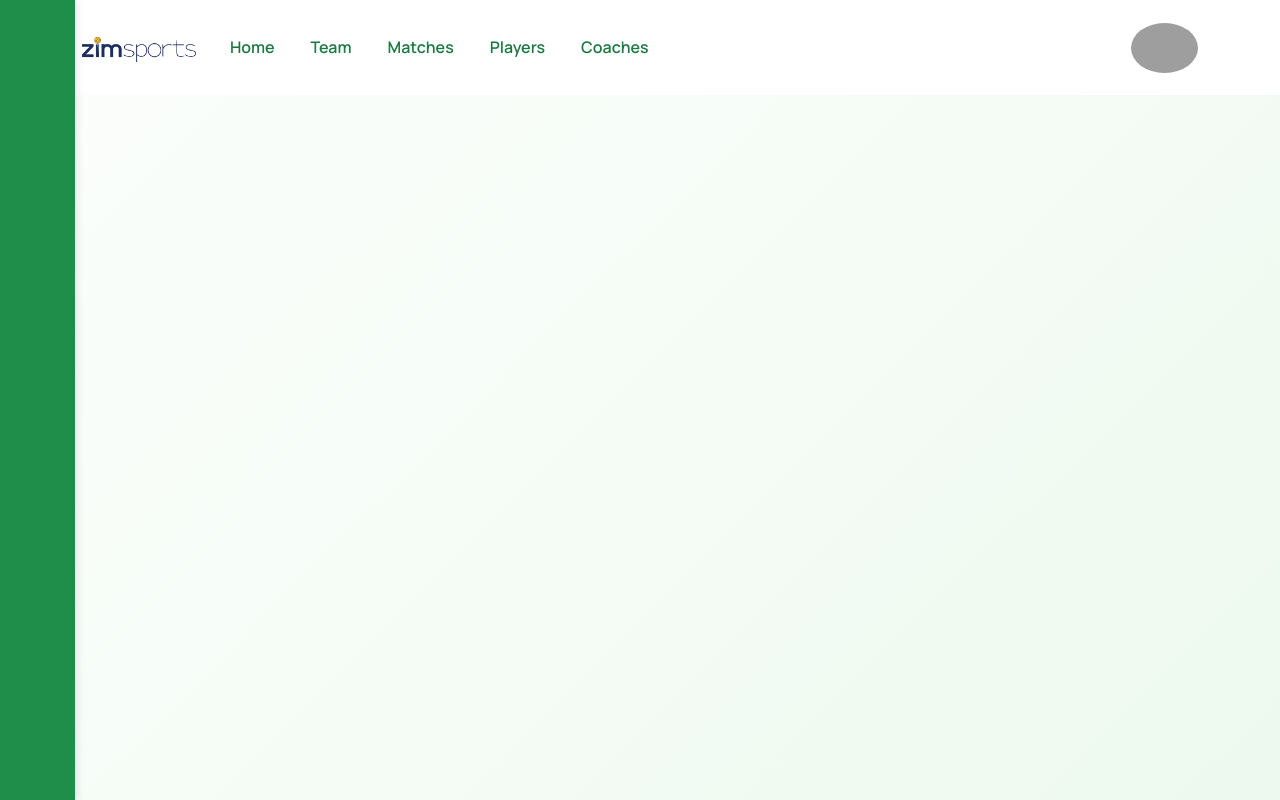
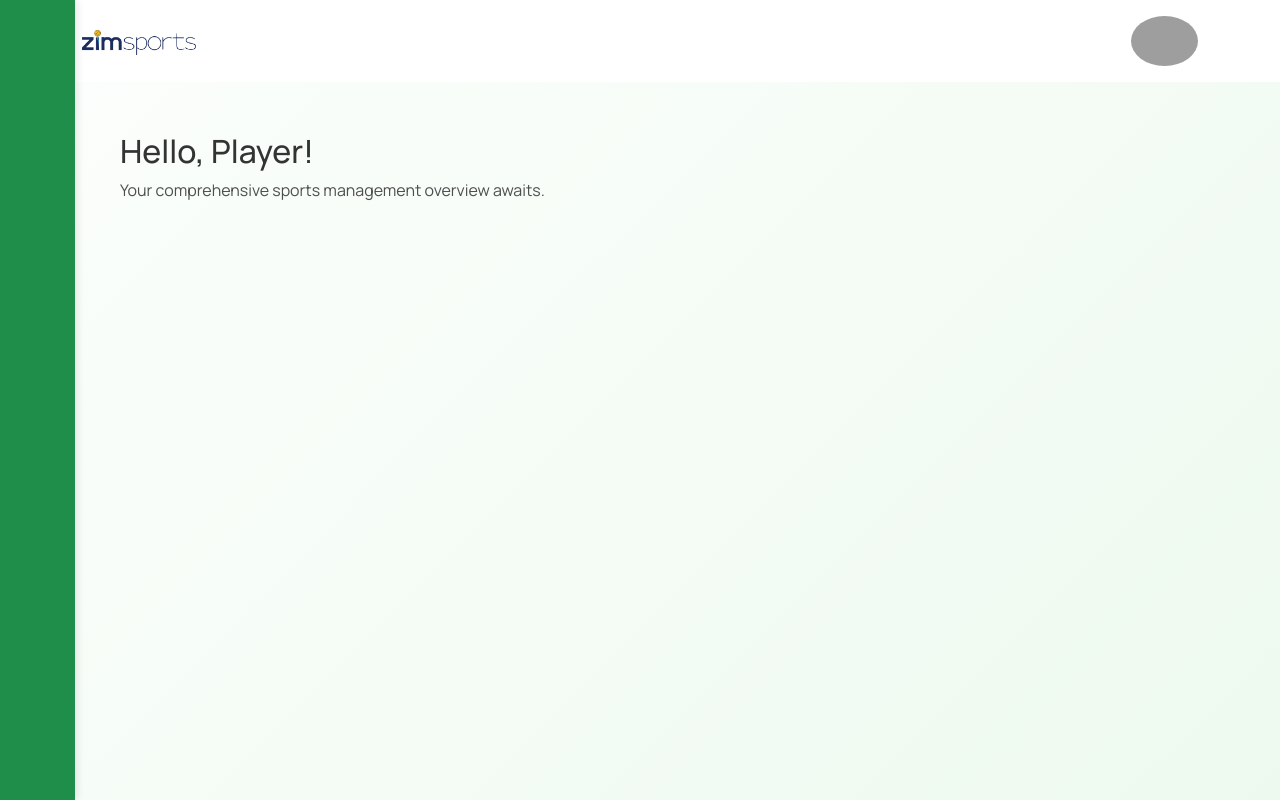
Before and after one commit to Zeeshanprojects/ZimSportsWebsite, a React (Vite) app in the folder zimsports/: page /playerdashboard in a window 1280 px wide. Built offline with nearby package versions, Linux system fonts and the light colour scheme; grey boxes are pictures that could not be loaded; the HTML template or start-up script is replaced by a standard one.

Commit message:
code updated

```diff
--- a/zimsports/src/Components/Navbar2.jsx
+++ b/zimsports/src/Components/Navbar2.jsx
@@ -27,35 +27,7 @@ export default function Navbar2() {
             <Link className="navbar-brand mt-2 mt-lg-0" to="/">
               <img src={Image.logo} height={25} alt="MDB Logo" loading="lazy" />
             </Link>
-            {/* Left links */}
-            <ul className="navbar-nav me-auto mb-2 mb-lg-0">
-              <li className="nav-item">
-                <Link className="nav-link" to="#">
-                  Home
-                </Link>
-              </li>
-              <li className="nav-item">
-                <Link className="nav-link" to="#">
-                  Team
-                </Link>
-              </li>
-              <li className="nav-item">
-                <Link className="nav-link" to="#">
-                  Matches
-                </Link>
-              </li>
-              <li className="nav-item">
-                <Link className="nav-link" to="#">
-                  Players
-                </Link>
-              </li>
-              <li className="nav-item">
-                <Link className="nav-link" to="#">
-                  Coaches
-                </Link>
-              </li>
-            </ul>
-            {/* Left links */}
+
           </div>
           {/* Collapsible wrapper */}
           {/* Right elements */}
--- a/zimsports/src/Pages/Playersdashboard.jsx
+++ b/zimsports/src/Pages/Playersdashboard.jsx
@@ -1,6 +1,5 @@
-import React from 'react'
+
 import Navbar2 from '../Components/Navbar2'
-import DashboardSidebar from '../Components/DashboardSidebar'
 import Sidebar2 from '../Components/Sidebar2'
 
 export default function Playersdashboard() {
@@ -8,6 +7,10 @@ export default function Playersdashboard() {
 <>
 <Navbar2/>
 <Sidebar2/>
+<div className='dashboard-main'>
+       <h2>Hello, Player!</h2>
+        <p>Your comprehensive sports management overview awaits.</p>
+</div>
 </>
   )
 }
```
